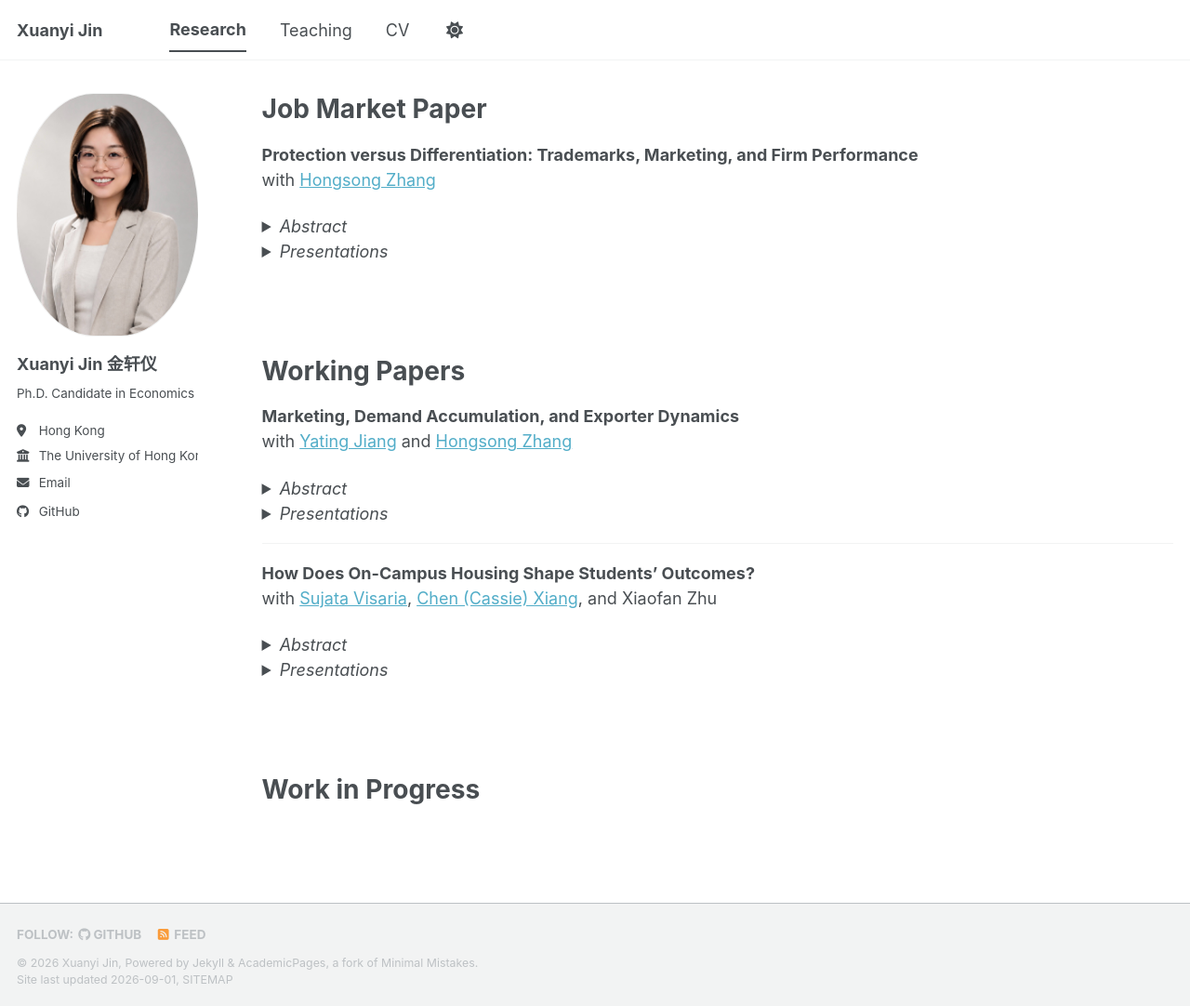
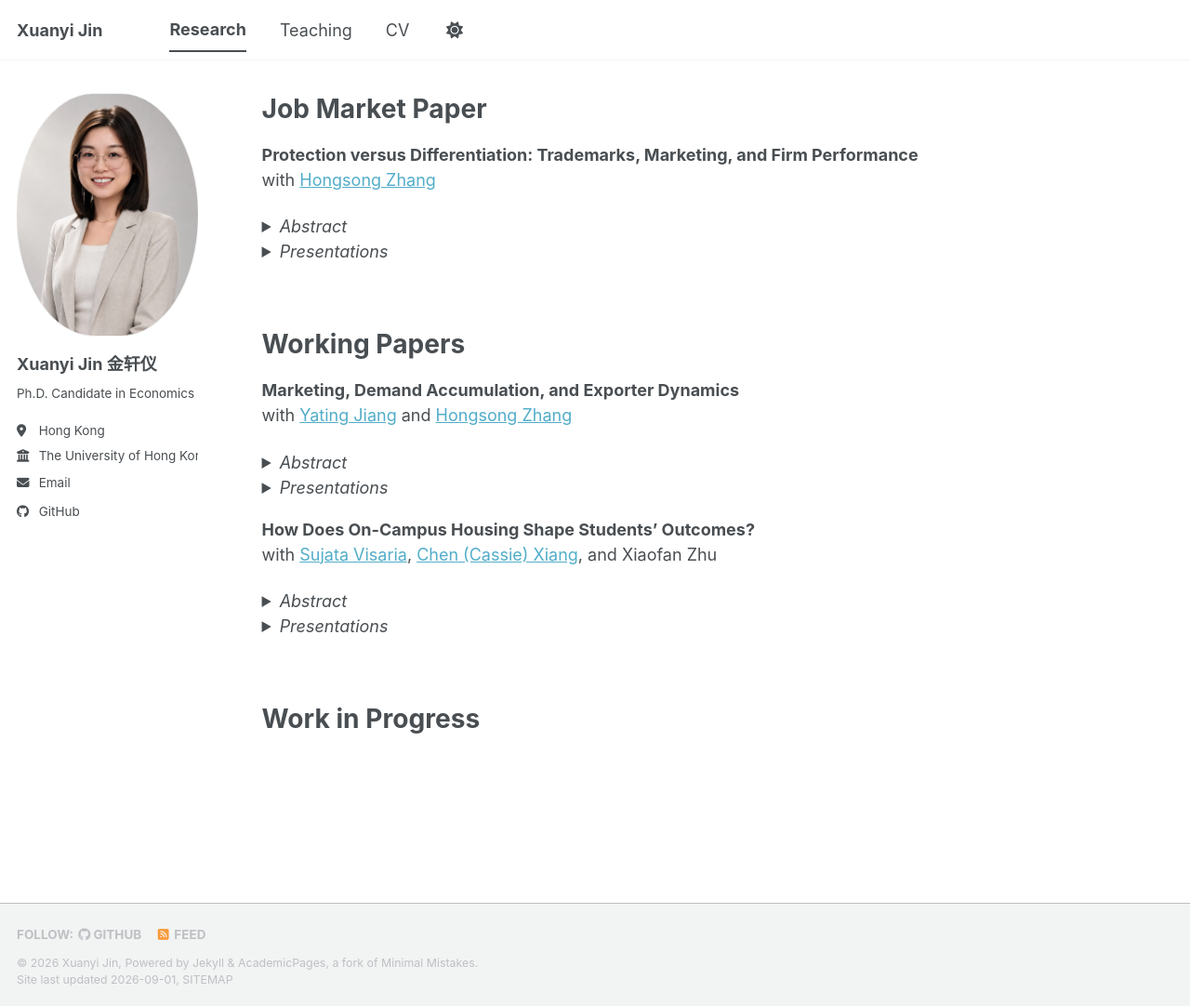
Before and after one commit to xuanyi-jin/xuanyi-jin.github.io, a Jekyll site: the page built from _pages/research.md, in a window 1280 px wide and 1082 px high. Shown: the whole window at 93% size. Built offline with Jekyll 4.4.1, drawn with Linux system fonts in a browser that asks for light colours; a style sheet for code colours, icons or effects is not loaded.

Commit message:
Remove divider between papers and set heading spacing to 2.5em
Co-Authored-By: Claude Fable 5 <noreply@anthropic.com>

```diff
--- a/_pages/research.md
+++ b/_pages/research.md
@@ -40,8 +40,6 @@ with [Yating Jiang](https://yatingjiang.weebly.com/) and [Hongsong Zhang](https:
 <p>2026: Asia Pacific Trade Seminars, CES China Annual Conference, Hong Kong Economic Association Biennial Conference, CUHK Summer School of Asia in the Global Economy, HKU and CITP Conference on Trade Policy and Inclusive Growth*, International Symposium on Geopolitical Risks and Trade*; 2025: Renmin University of China*, Binghamton University*, Central University of Finance and Economics*, SUFE Empirical IO Conference 2025*, HKU Brownbag*; 2024: CUHK-PKU Workshop on Innovation and Entrepreneurship*, Glasgow-Nankai International Workshop on Trade, Productivity and Development*, Journal of International Economics Summer School 2024. (*by coauthor)</p>
 </details>
 
----
-
 **How Does On-Campus Housing Shape Students' Outcomes?**
 with [Sujata Visaria](https://www.bayes.city.ac.uk/faculties-and-research/experts/sujata-visaria#tab-academic-details-header-0), [Chen (Cassie) Xiang](https://cassiexiang.github.io/), and Xiaofan Zhu
 
--- a/_sass/layout/_archive.scss
+++ b/_sass/layout/_archive.scss
@@ -28,7 +28,7 @@
 
   // space out content section headings (h1 has margin-top: 0 globally)
   h1:not(.page__title) {
-    margin-top: 3.5em;
+    margin-top: 2.5em;
   }
 
   h1:first-child {
```
